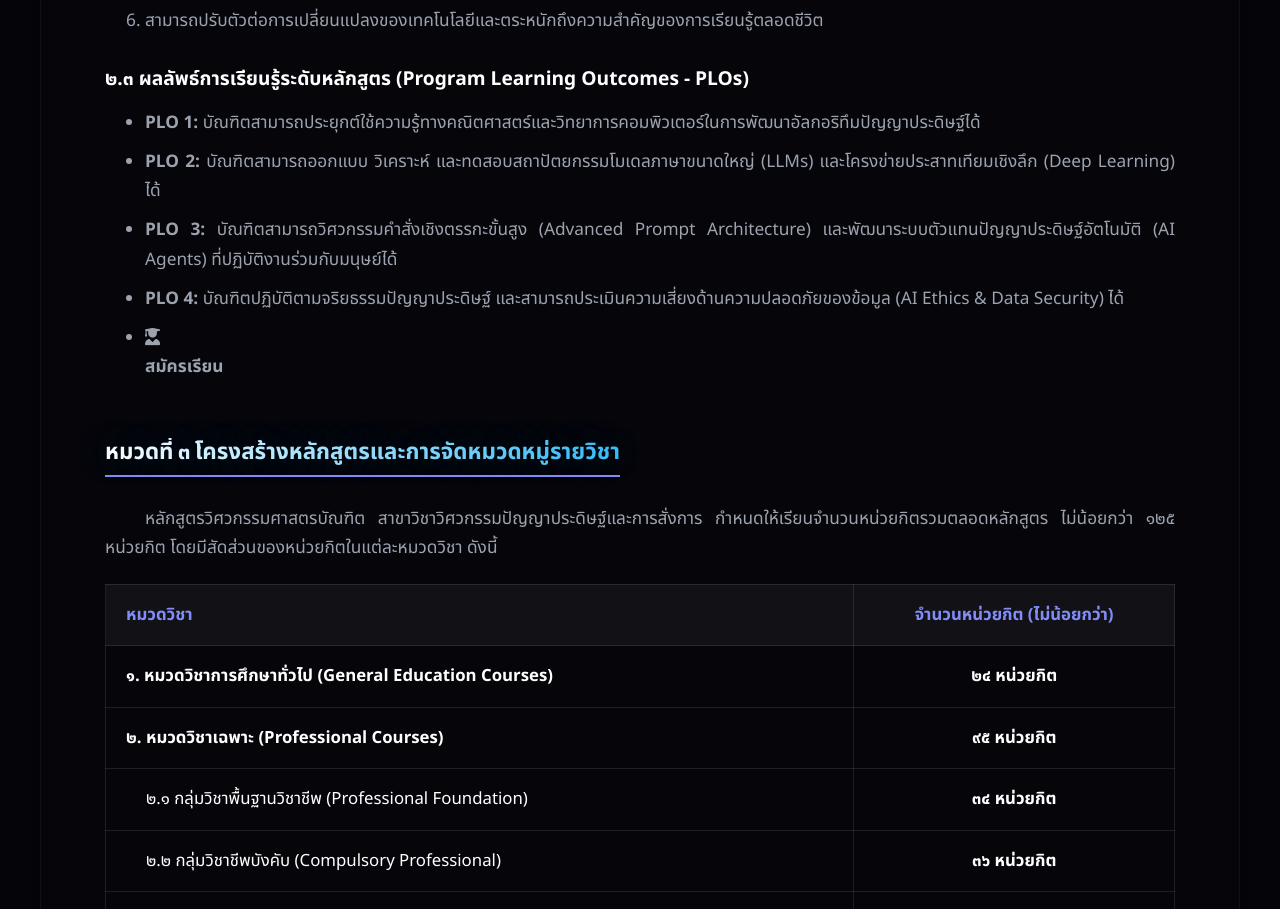
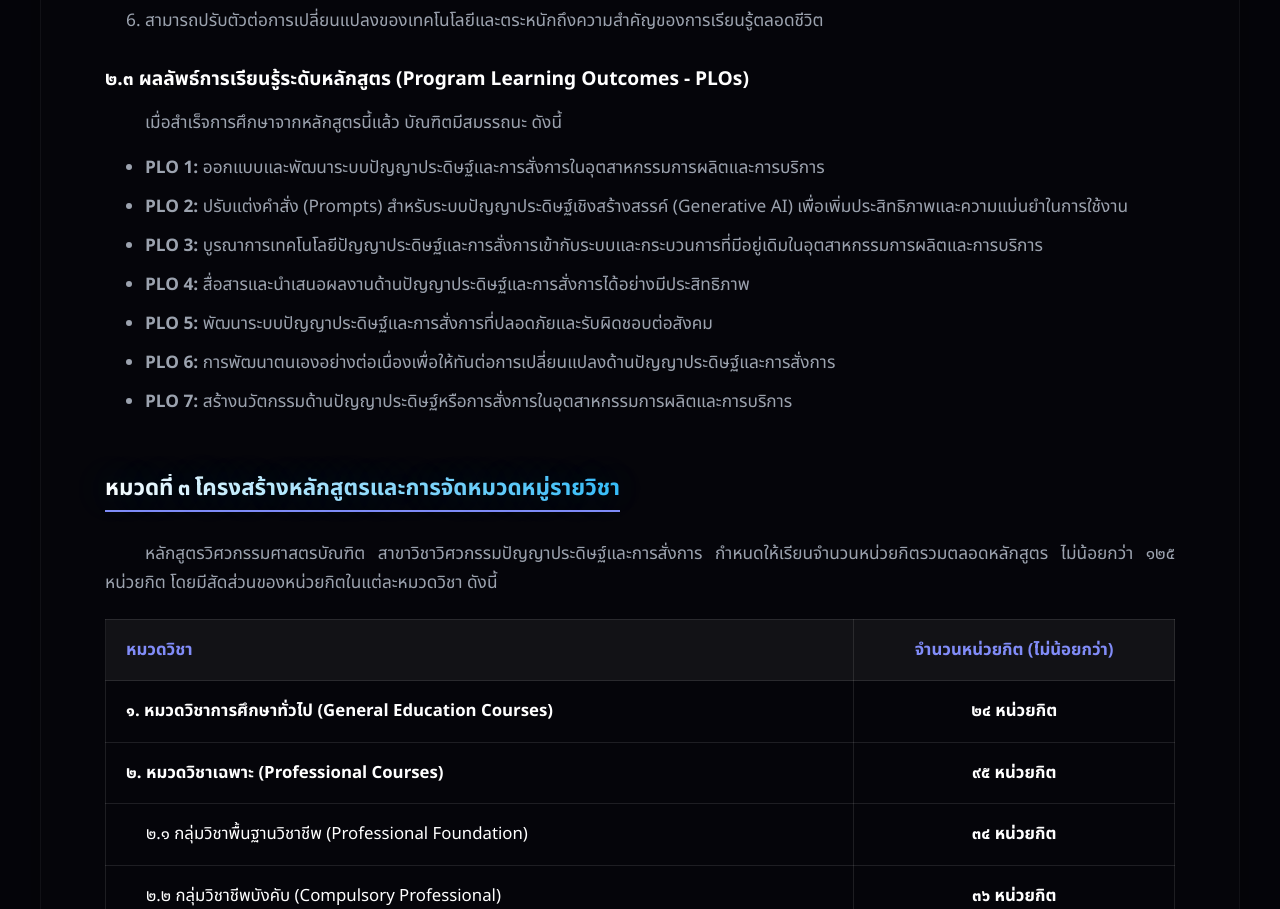
Before and after one commit to pearchampraphaipc-wawaa/wawaa_, a website: page curriculum.html in a window 1280 px wide. Shown: the part 1676-2585 px from the top of the page. Drawn offline with Linux system fonts and the light colour scheme.

Commit message:
Update PLOs to match the new curriculum document

```diff
--- a/curriculum.html
+++ b/curriculum.html
@@ -175,31 +175,24 @@
       <div class="subsection-title" data-th="๒.๓ ผลลัพธ์การเรียนรู้ระดับหลักสูตร (Program Learning Outcomes - PLOs)"
         data-en="2.3 Program Learning Outcomes (PLOs)">๒.๓ ผลลัพธ์การเรียนรู้ระดับหลักสูตร (Program Learning Outcomes -
         PLOs)</div>
+      <p class="doc-p" data-th="เมื่อสำเร็จการศึกษาจากหลักสูตรนี้แล้ว บัณฑิตมีสมรรถนะ ดังนี้" data-en="Upon successful completion of the program, graduates will possess the following competencies:">
+        เมื่อสำเร็จการศึกษาจากหลักสูตรนี้แล้ว บัณฑิตมีสมรรถนะ ดังนี้
+      </p>
       <ul class="doc-ul">
-        <li
-          data-th="<strong>PLO 1:</strong> บัณฑิตสามารถประยุกต์ใช้ความรู้ทางคณิตศาสตร์และวิทยาการคอมพิวเตอร์ในการพัฒนาอัลกอริทึมปัญญาประดิษฐ์ได้"
-          data-en="<strong>PLO 1:</strong> Apply mathematics and computer science principles to engineer advanced AI algorithms.">
-          <strong>PLO 1:</strong>
-          บัณฑิตสามารถประยุกต์ใช้ความรู้ทางคณิตศาสตร์และวิทยาการคอมพิวเตอร์ในการพัฒนาอัลกอริทึมปัญญาประดิษฐ์ได้</li>
-        <li
-          data-th="<strong>PLO 2:</strong> บัณฑิตสามารถออกแบบ วิเคราะห์ และทดสอบสถาปัตยกรรมโมเดลภาษาขนาดใหญ่ (LLMs) และโครงข่ายประสาทเทียมเชิงลึก (Deep Learning)ได้"
-          data-en="<strong>PLO 2:</strong> Design, analyze, and test Large Language Model (LLM) architectures and Deep Learning networks.">
-          <strong>PLO 2:</strong> บัณฑิตสามารถออกแบบ วิเคราะห์ และทดสอบสถาปัตยกรรมโมเดลภาษาขนาดใหญ่ (LLMs)
-          และโครงข่ายประสาทเทียมเชิงลึก (Deep Learning) ได้</li>
-        <li
-          data-th="<strong>PLO 3:</strong> บัณฑิตสามารถวิศวกรรมคำสั่งเชิงตรรกะขั้นสูง (Advanced Prompt Architecture) และพัฒนาระบบตัวแทนปัญญาประดิษฐ์อัตโนมัติ (AI Agents) ที่ปฏิบัติงานร่วมกับมนุษย์ได้"
-          data-en="<strong>PLO 3:</strong> Engineer logical prompt structures and develop autonomous AI Agents collaborating alongside human workflows.">
-          <strong>PLO 3:</strong> บัณฑิตสามารถวิศวกรรมคำสั่งเชิงตรรกะขั้นสูง (Advanced Prompt Architecture)
-          และพัฒนาระบบตัวแทนปัญญาประดิษฐ์อัตโนมัติ (AI Agents) ที่ปฏิบัติงานร่วมกับมนุษย์ได้</li>
-        <li
-          data-th="<strong>PLO 4:</strong> บัณฑิตปฏิบัติตามจริยธรรมปัญญาประดิษฐ์ และสามารถประเมินความเสี่ยงด้านความปลอดภัยของข้อมูล (AI Ethics & Data Security) ได้"
-          data-en="<strong>PLO 4:</strong> Adhere strictly to AI ethics and rigorously assess data security and cyber governance risks.">
-          <strong>PLO 4:</strong> บัณฑิตปฏิบัติตามจริยธรรมปัญญาประดิษฐ์
-          และสามารถประเมินความเสี่ยงด้านความปลอดภัยของข้อมูล (AI Ethics & Data Security) ได้</li>
-        <li>
-          <div class="icon-wrapper"><i class="fas fa-user-graduate"></i></div><span><a href="admission.html"
-              style="color: inherit; text-decoration: none; font-weight: bold;">สมัครเรียน</a></span>
-        </li>
+        <li data-th="<strong>PLO 1:</strong> ออกแบบและพัฒนาระบบปัญญาประดิษฐ์และการสั่งการในอุตสาหกรรมการผลิตและการบริการ" data-en="<strong>PLO 1:</strong> Design and develop Artificial Intelligence and Prompt Engineering systems in the manufacturing and service industries.">
+          <strong>PLO 1:</strong> ออกแบบและพัฒนาระบบปัญญาประดิษฐ์และการสั่งการในอุตสาหกรรมการผลิตและการบริการ</li>
+        <li data-th="<strong>PLO 2:</strong> ปรับแต่งคำสั่ง (Prompts) สำหรับระบบปัญญาประดิษฐ์เชิงสร้างสรรค์ (Generative AI) เพื่อเพิ่มประสิทธิภาพและความแม่นยำในการใช้งาน" data-en="<strong>PLO 2:</strong> Fine-tune Prompts for Generative AI systems to enhance efficiency and accuracy in applications.">
+          <strong>PLO 2:</strong> ปรับแต่งคำสั่ง (Prompts) สำหรับระบบปัญญาประดิษฐ์เชิงสร้างสรรค์ (Generative AI) เพื่อเพิ่มประสิทธิภาพและความแม่นยำในการใช้งาน</li>
+        <li data-th="<strong>PLO 3:</strong> บูรณาการเทคโนโลยีปัญญาประดิษฐ์และการสั่งการเข้ากับระบบและกระบวนการที่มีอยู่เดิมในอุตสาหกรรมการผลิตและการบริการ" data-en="<strong>PLO 3:</strong> Integrate Artificial Intelligence and Prompt Engineering technologies into existing systems and processes in the manufacturing and service industries.">
+          <strong>PLO 3:</strong> บูรณาการเทคโนโลยีปัญญาประดิษฐ์และการสั่งการเข้ากับระบบและกระบวนการที่มีอยู่เดิมในอุตสาหกรรมการผลิตและการบริการ</li>
+        <li data-th="<strong>PLO 4:</strong> สื่อสารและนำเสนอผลงานด้านปัญญาประดิษฐ์และการสั่งการได้อย่างมีประสิทธิภาพ" data-en="<strong>PLO 4:</strong> Effectively communicate and present Artificial Intelligence and Prompt Engineering work.">
+          <strong>PLO 4:</strong> สื่อสารและนำเสนอผลงานด้านปัญญาประดิษฐ์และการสั่งการได้อย่างมีประสิทธิภาพ</li>
+        <li data-th="<strong>PLO 5:</strong> พัฒนาระบบปัญญาประดิษฐ์และการสั่งการที่ปลอดภัยและรับผิดชอบต่อสังคม" data-en="<strong>PLO 5:</strong> Develop Artificial Intelligence and Prompt Engineering systems that are secure and socially responsible.">
+          <strong>PLO 5:</strong> พัฒนาระบบปัญญาประดิษฐ์และการสั่งการที่ปลอดภัยและรับผิดชอบต่อสังคม</li>
+        <li data-th="<strong>PLO 6:</strong> การพัฒนาตนเองอย่างต่อเนื่องเพื่อให้ทันต่อการเปลี่ยนแปลงด้านปัญญาประดิษฐ์และการสั่งการ" data-en="<strong>PLO 6:</strong> Continuously develop oneself to keep up with changes in Artificial Intelligence and Prompt Engineering.">
+          <strong>PLO 6:</strong> การพัฒนาตนเองอย่างต่อเนื่องเพื่อให้ทันต่อการเปลี่ยนแปลงด้านปัญญาประดิษฐ์และการสั่งการ</li>
+        <li data-th="<strong>PLO 7:</strong> สร้างนวัตกรรมด้านปัญญาประดิษฐ์หรือการสั่งการในอุตสาหกรรมการผลิตและการบริการ" data-en="<strong>PLO 7:</strong> Create innovations in Artificial Intelligence or Prompt Engineering in the manufacturing and service industries.">
+          <strong>PLO 7:</strong> สร้างนวัตกรรมด้านปัญญาประดิษฐ์หรือการสั่งการในอุตสาหกรรมการผลิตและการบริการ</li>
       </ul>
 
 
```
Also changed, not shown: images/professor_1.jpg.
